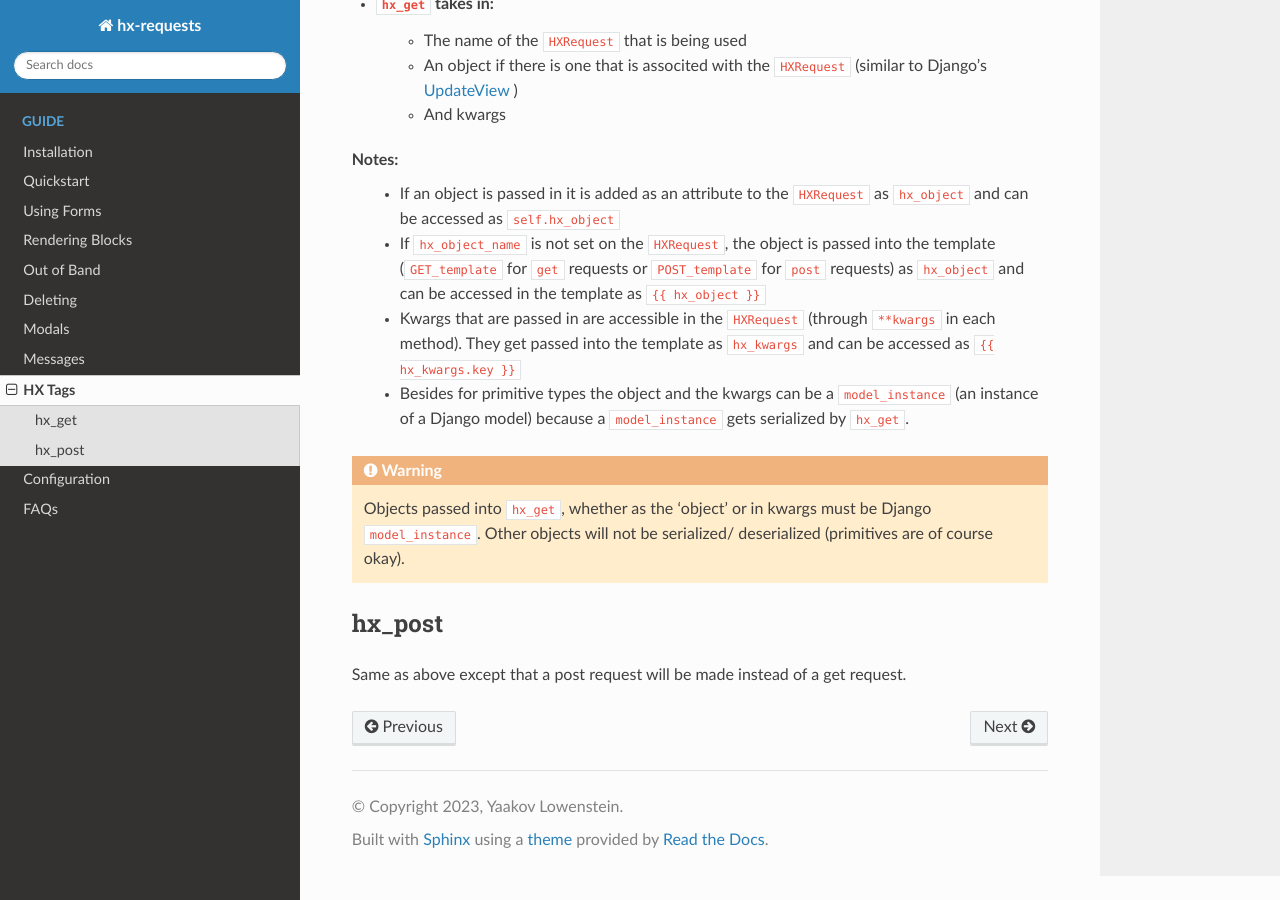
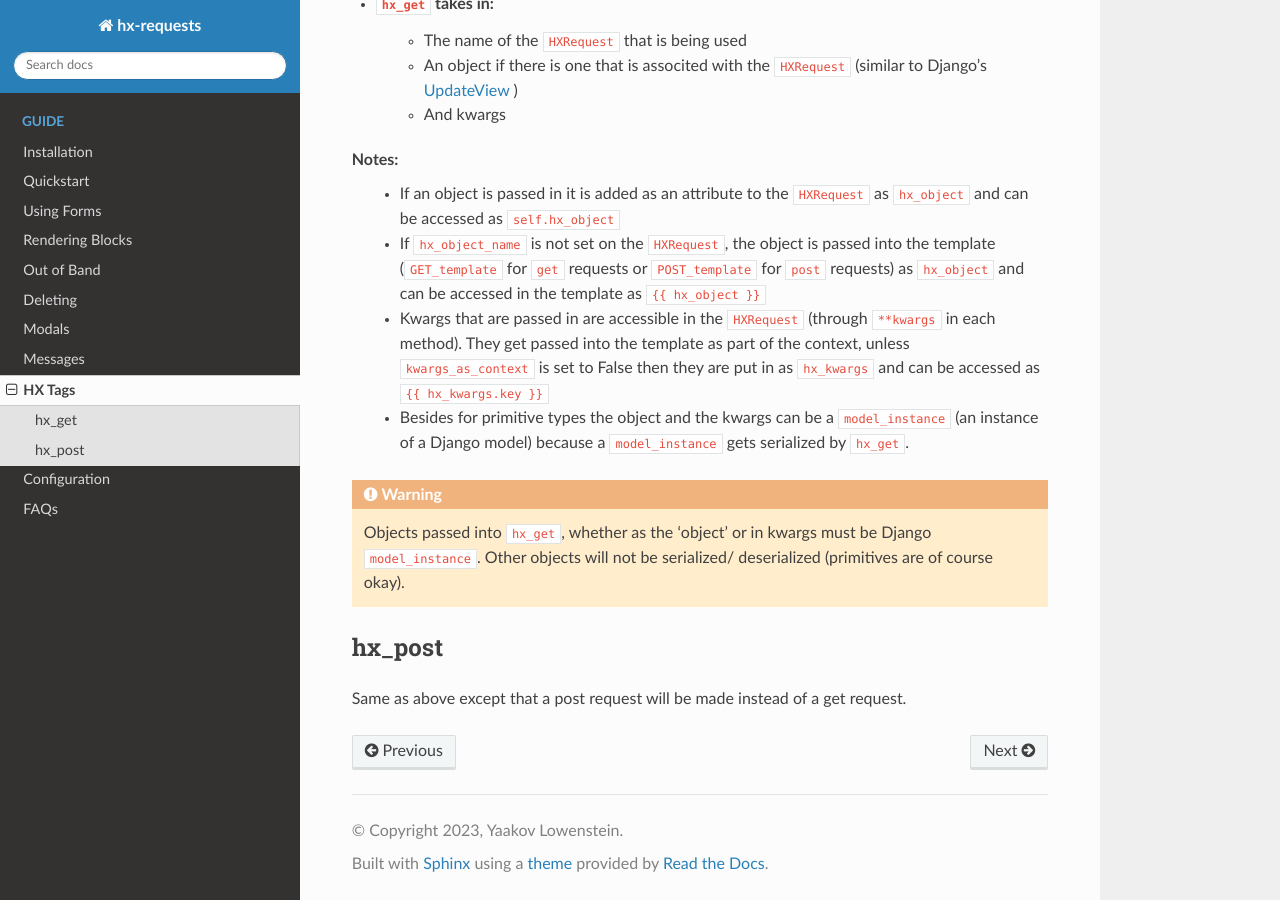
Before and after one commit to yaakovLowenstein/hx-requests, a Sphinx documentation site: the page built from docs/guide/hx_tags.rst, in a window 1280 px wide and 900 px high, scrolled down 512 px. Built offline with Sphinx 7.4.7 and the Read the Docs theme 2.0.0, drawn with Linux system fonts in a browser that asks for light colours; pages that are not in the unit, such as notebooks, are missing from menus.

Commit message:
docs: Update docs

```diff
--- a/docs/guide/hx_tags.rst
+++ b/docs/guide/hx_tags.rst
@@ -26,7 +26,7 @@ hx_get
 Notes:
     - If an object is passed in it is added as an attribute to the :code:`HXRequest` as :code:`hx_object` and can be accessed as :code:`self.hx_object`
     - If :code:`hx_object_name` is not set on the :code:`HXRequest`, the object is passed into the template (:code:`GET_template` for :code:`get` requests or :code:`POST_template` for :code:`post` requests) as :code:`hx_object` and can be accessed in the template as :code:`{{ hx_object }}`
-    - Kwargs that are passed in are accessible in the :code:`HXRequest` (through :code:`**kwargs` in each method). They get passed into the template as :code:`hx_kwargs` and can be accessed as :code:`{{ hx_kwargs.key }}`
+    - Kwargs that are passed in are accessible in the :code:`HXRequest` (through :code:`**kwargs` in each method). They get passed into the template as part of the context, unless :code:`kwargs_as_context` is set to False then they are put in as :code:`hx_kwargs` and can be accessed as :code:`{{ hx_kwargs.key }}`
     - Besides for primitive types the object and the kwargs can be a :code:`model_instance` (an instance of a Django model) because a :code:`model_instance` gets serialized by :code:`hx_get`.
 
 .. warning::
--- a/docs/guide/quickstart.rst
+++ b/docs/guide/quickstart.rst
@@ -226,7 +226,7 @@ instead override :code:`get_post_context_data`
 
         {% hx_get 'my_hx_request' object=object my_awesome_kwarg="I am awesome" %}
 
-    In the :code:`GET_template`, 'my_awesome_kwarg' can be accessed as :code:`hx_kwargs.my_awesome_kwarg` .
+    In the :code:`GET_template`, 'my_awesome_kwarg' can be accessed as :code:`my_awesome_kwarg` unless :code:`kwargs_as_context` is set to False then it can be accessed as :code:`{{ hx_kwargs.my_awesome_kwarg }}`
 
 Context setup by get
 --------------------
```
